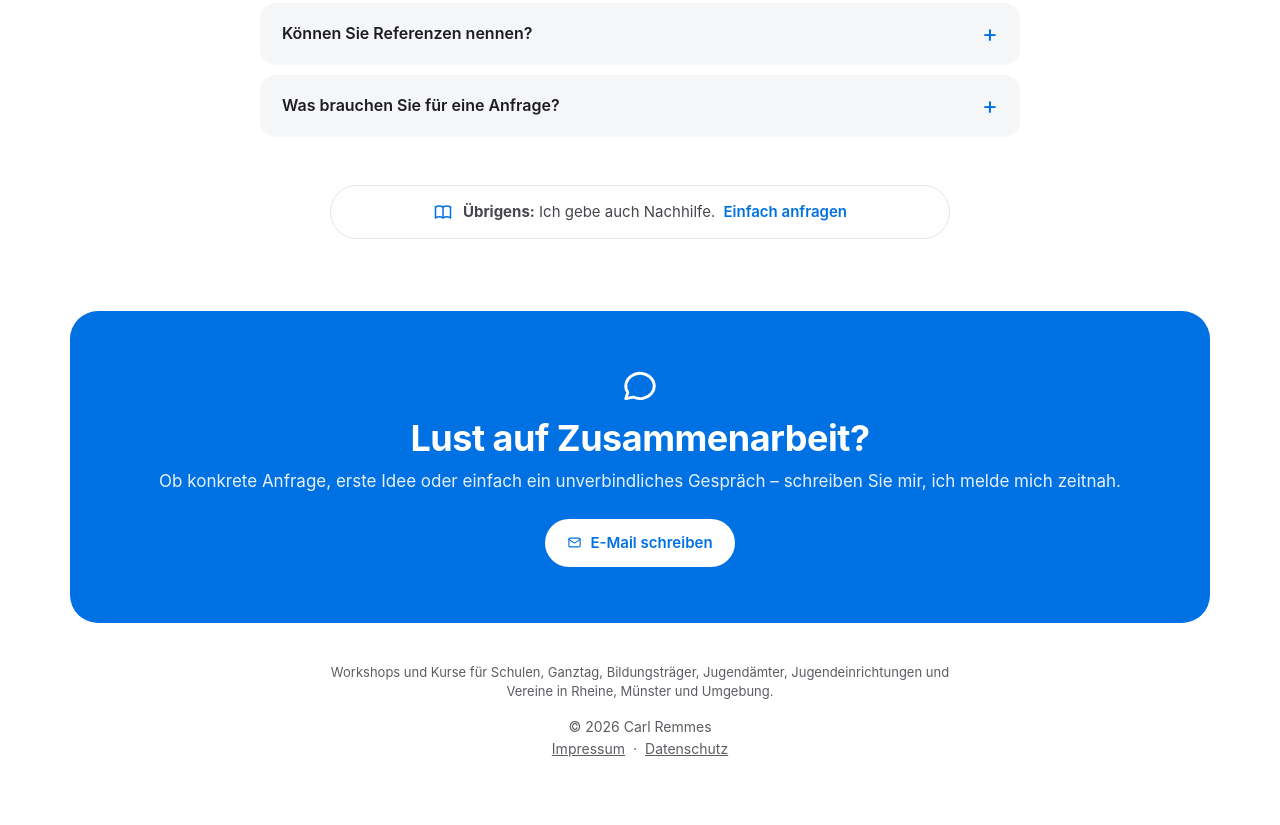
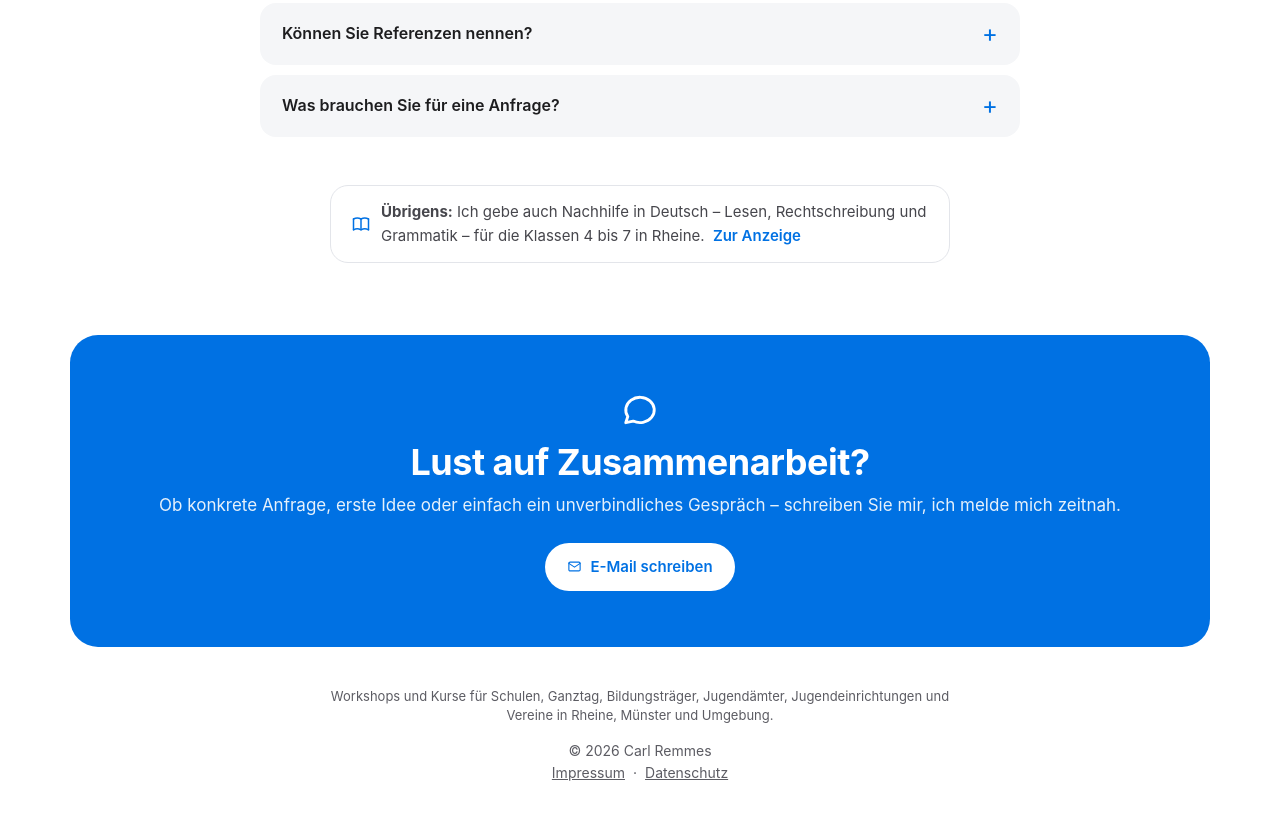
Before and after one commit to CarlRemmes/carlremmes.com, a plain HTML site: page index.html in a window 1280 px wide. Shown: the part 2687-3512 px from the top of the page. Before the commit the page ends 3488 px from the top, so only its background shows below. Drawn offline with Linux system fonts and the light colour scheme.

Commit message:
Nachhilfe-Hinweis mit Fächern, Klassen und Link zur Anzeige (#2)
Claude-Session: https://claude.ai/code/session_01Vhi69EVEANF59jMC9kw6M2

Co-authored-by: Claude <noreply@anthropic.com>

```diff
--- a/index.html
+++ b/index.html
@@ -149,7 +149,7 @@
   </section>
 
   <div class="wrap">
-    <p class="aside"><svg class="i" aria-hidden="true"xmlns="http://www.w3.org/2000/svg"viewBox="0 0 24 24"fill="none"stroke="currentColor"stroke-width="2"stroke-linecap="round"stroke-linejoin="round"><path stroke="none" d="M0 0h24v24H0z" fill="none"/><path d="M3 19a9 9 0 0 1 9 0a9 9 0 0 1 9 0" /><path d="M3 6a9 9 0 0 1 9 0a9 9 0 0 1 9 0" /><path d="M3 6l0 13" /><path d="M12 6l0 13" /><path d="M21 6l0 13" /></svg><span><b>Übrigens:</b> Ich gebe auch Nachhilfe. <a href="mailto:carl.remmes.business@e.mail.de?subject=Nachhilfe">Einfach anfragen</a></span></p>
+    <p class="aside"><svg class="i" aria-hidden="true"xmlns="http://www.w3.org/2000/svg"viewBox="0 0 24 24"fill="none"stroke="currentColor"stroke-width="2"stroke-linecap="round"stroke-linejoin="round"><path stroke="none" d="M0 0h24v24H0z" fill="none"/><path d="M3 19a9 9 0 0 1 9 0a9 9 0 0 1 9 0" /><path d="M3 6a9 9 0 0 1 9 0a9 9 0 0 1 9 0" /><path d="M3 6l0 13" /><path d="M12 6l0 13" /><path d="M21 6l0 13" /></svg><span><b>Übrigens:</b> Ich gebe auch Nachhilfe in Deutsch – Lesen, Rechtschreibung und Grammatik – für die Klassen 4 bis 7 in Rheine. <a href="https://www.kleinanzeigen.de/s-anzeige/nachhilfe-deutsch-lesen-rechtschreibung-co-kl-4-7-/3553415261-268-1786" target="_blank" rel="noopener">Zur Anzeige</a></span></p>
   </div>
 
   <div id="kontakt" class="cta">
--- a/style.css
+++ b/style.css
@@ -149,8 +149,7 @@ footer.wrap{padding-top:40px;padding-bottom:40px;text-align:center;font-size:14p
 @media (max-width:720px){.focus{flex-direction:column;gap:16px;padding:26px}}
 
 /* Nachhilfe-Hinweis */
-.aside{display:flex;gap:10px;align-items:center;justify-content:center;max-width:620px;margin:48px auto 0;padding:14px 20px;border:1px solid #E3E5EA;border-radius:999px;font-size:15px;color:var(--text-2);text-align:left}
+.aside{display:flex;gap:10px;align-items:center;justify-content:center;max-width:620px;margin:48px auto 0;padding:14px 20px;border:1px solid #E3E5EA;border-radius:18px;font-size:15px;color:var(--text-2);text-align:left}
 .aside .i{font-size:20px;color:var(--blue)}
 .aside a{color:var(--blue);font-weight:600;text-decoration:none;margin-left:4px;white-space:nowrap}
 .aside a:hover{text-decoration:underline}
-@media (max-width:520px){.aside{border-radius:18px}}
```
